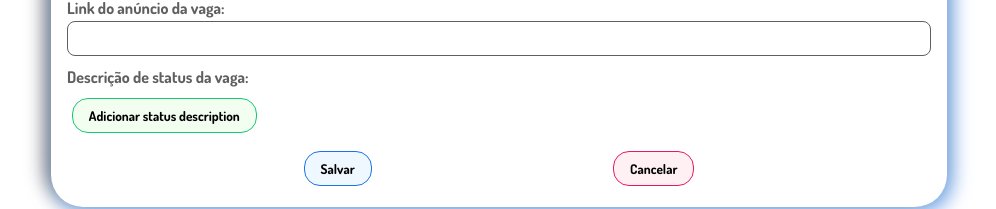
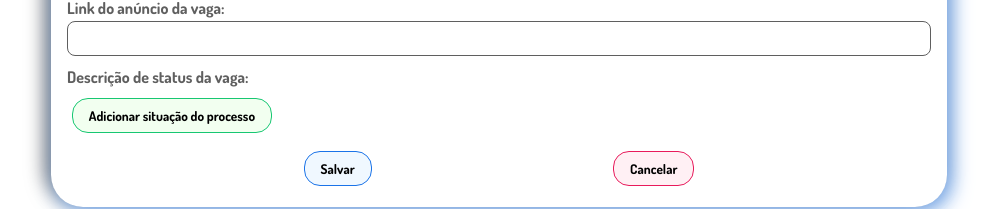
Before and after one commit to DiogoOtoni/angular-gdade-frontend, an Angular app: page /cadastro in a window 1280 px wide. Shown: the part 700-909 px from the top of the page, without its empty margins (141-1137 px from the left). Built offline with nearby package versions, Linux system fonts and the light colour scheme.

Commit message:
Fix: button add status description

```diff
--- a/src/app/components/jobs-form/jobs-form.component.html
+++ b/src/app/components/jobs-form/jobs-form.component.html
@@ -43,7 +43,7 @@
 						</div>
 					</div>
 						<button (click)="addStatusDescription()" class="btn-terc">
-						Adicionar status description
+						Adicionar situação do processo
 					</button>
 				</div>
 				<div class="buttons">
```
